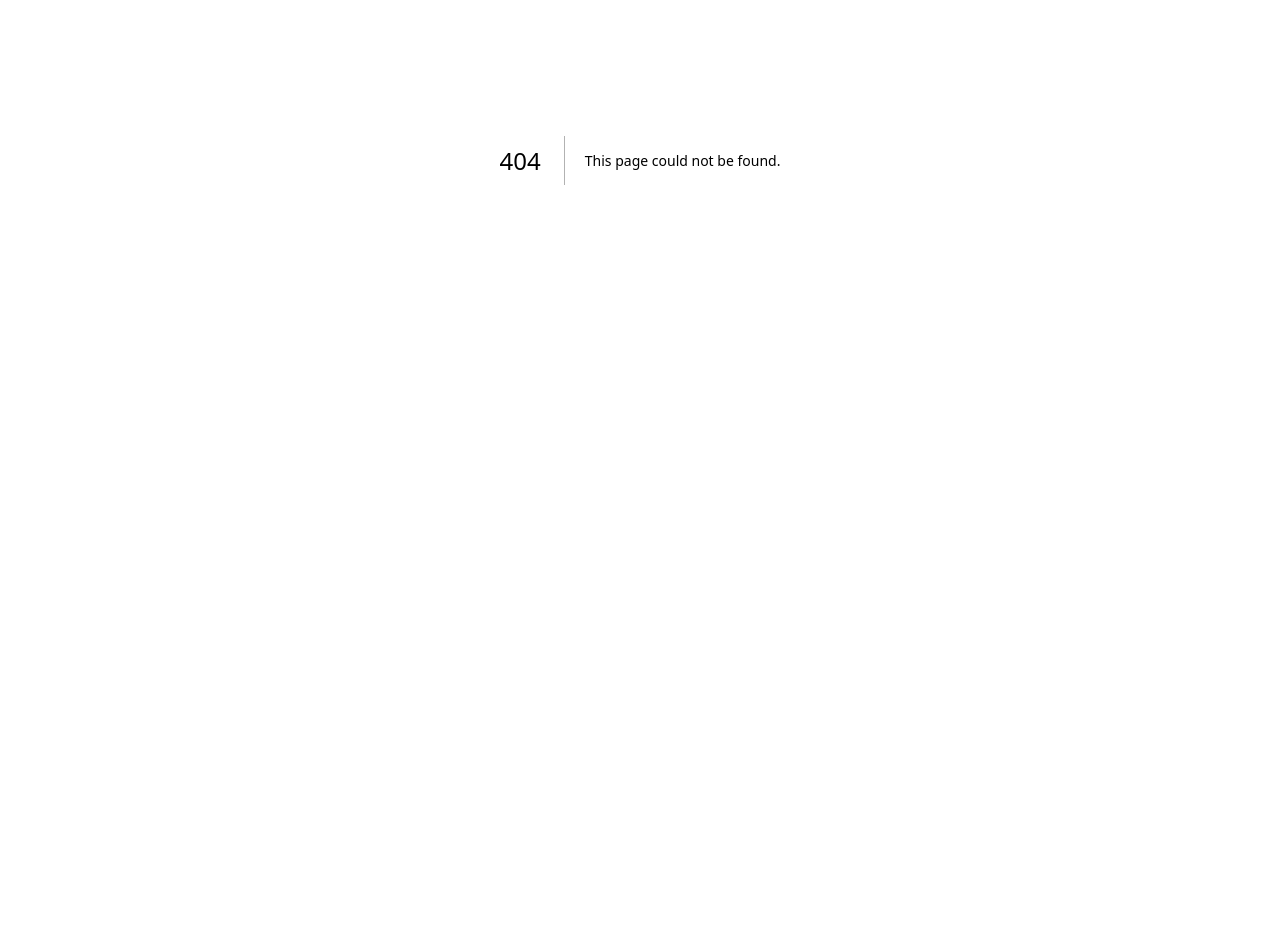
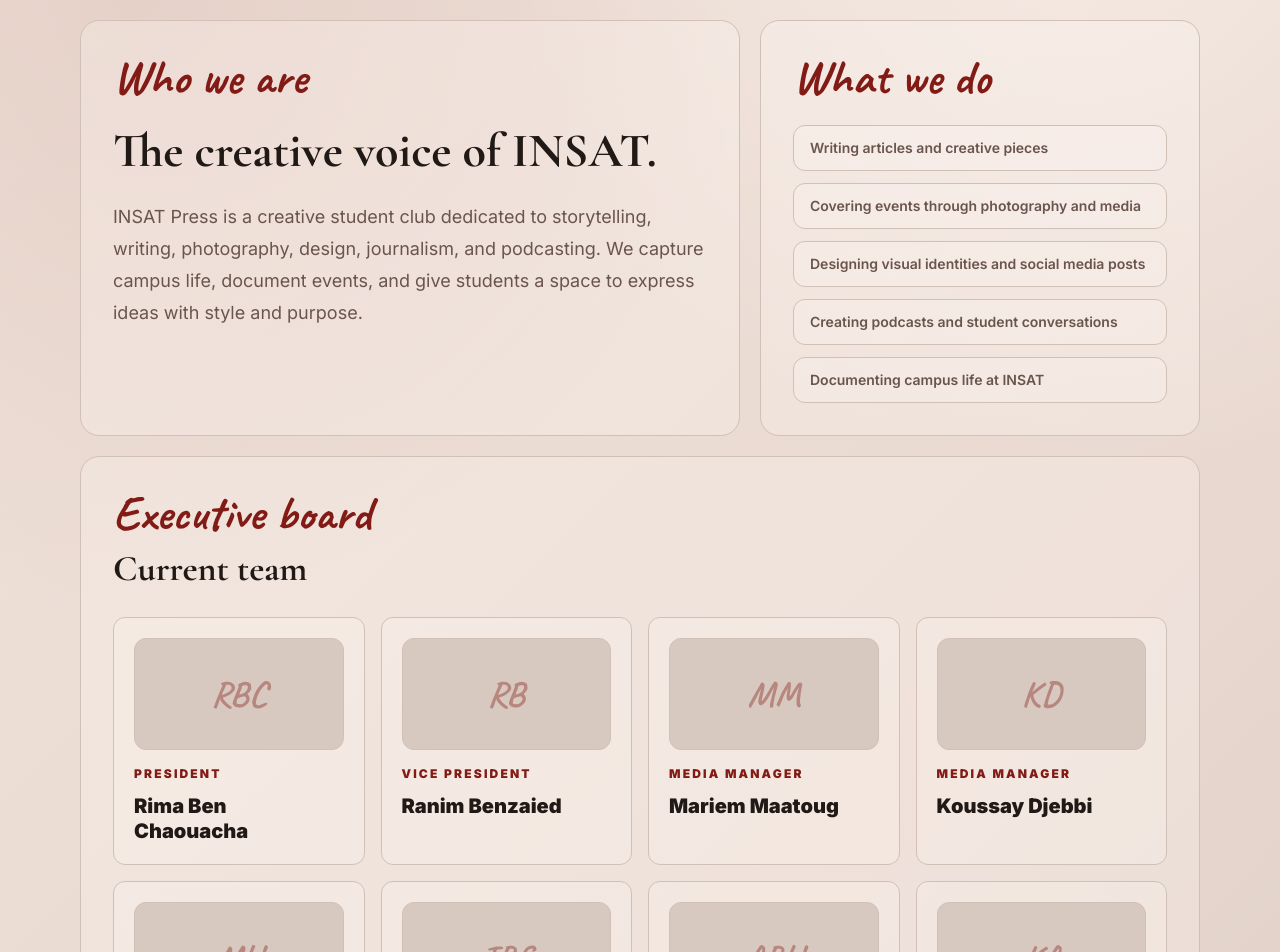
Before and after one commit to Mayssam-Hergli/insat-press, a Next.js app: page /about in a window 1280 px wide. Before the commit this address had no page. Shown: the part 240-1192 px from the top of the page. Before the commit the page ends 800 px from the top, so only its background shows below. Built offline with nearby package versions, Linux system fonts and the light colour scheme.

Commit message:
Build about page

```diff
--- /dev/null
+++ b/src/app/about/page.tsx
@@ -0,0 +1,169 @@
+import Navbar from "@/components/shared/Navbar";
+
+const activities = [
+  "Writing articles and creative pieces",
+  "Covering events through photography and media",
+  "Designing visual identities and social media posts",
+  "Creating podcasts and student conversations",
+  "Documenting campus life at INSAT",
+];
+
+const board = [
+  { role: "President", name: "Rima Ben Chaouacha", initials: "RBC" },
+  { role: "Vice President", name: "Ranim Benzaied", initials: "RB" },
+  { role: "Media Manager", name: "Mariem Maatoug", initials: "MM" },
+  { role: "Media Manager", name: "Koussay Djebbi", initials: "KD" },
+  { role: "Chief Photographer", name: "Mayssam Hergli", initials: "MH" },
+  { role: "Head of Writing", name: "Iyed Ben Slimene", initials: "IBS" },
+  { role: "RH", name: "Abdelkader Ben Hachena", initials: "ABH" },
+  { role: "Treasurer", name: "Karem Amara", initials: "KA" },
+];
+
+const webmasters = [
+  { name: "Israa Soudani", initials: "IS" },
+  { name: "Mayssam Hergli", initials: "MH" },
+];
+
+export default function AboutPage() {
+  return (
+    <main className="min-h-screen page-bg">
+      <Navbar />
+
+      <section className="px-6 py-10 md:px-12 lg:px-20">
+        <div className="mx-auto max-w-6xl">
+          <div className="mb-10">
+            <h1 className="font-serif-display bg-[linear-gradient(90deg,#821b16_0%,#9e2d27_35%,#b9433a_65%,#d2766c_100%)] bg-clip-text pb-3 text-5xl font-bold leading-[1.08] text-transparent md:text-6xl lg:text-7xl">
+              About Us
+            </h1>
+
+            <div className="mt-4 h-[1px] w-full bg-[var(--line)]" />
+          </div>
+
+          <div className="grid gap-5 lg:grid-cols-[1.2fr_0.8fr]">
+            <section className="rounded-[1.2rem] border border-[var(--line)] bg-[rgba(255,248,243,0.28)] p-6 md:p-8">
+              <p className="font-hand text-5xl font-bold leading-none text-[var(--press-red)]">
+                Who we are
+              </p>
+
+              <h2 className="font-serif-display mt-5 text-4xl font-bold leading-tight text-[var(--ink)] md:text-5xl">
+                The creative voice of INSAT.
+              </h2>
+
+              <p className="mt-5 max-w-3xl text-base leading-8 text-[var(--muted)] md:text-lg">
+                INSAT Press is a creative student club dedicated to storytelling,
+                writing, photography, design, journalism, and podcasting. We
+                capture campus life, document events, and give students a space
+                to express ideas with style and purpose.
+              </p>
+            </section>
+
+            <section className="rounded-[1.2rem] border border-[var(--line)] bg-[rgba(255,248,243,0.28)] p-6 md:p-8">
+              <p className="font-hand text-5xl font-bold leading-none text-[var(--press-red)]">
+                What we do
+              </p>
+
+              <div className="mt-6 space-y-3">
+                {activities.map((activity) => (
+                  <div
+                    key={activity}
+                    className="rounded-xl border border-[var(--line)] bg-[rgba(255,248,243,0.22)] px-4 py-3 text-sm font-semibold text-[var(--muted)]"
+                  >
+                    {activity}
+                  </div>
+                ))}
+              </div>
+            </section>
+          </div>
+
+          <section className="mt-5 rounded-[1.2rem] border border-[var(--line)] bg-[rgba(255,248,243,0.28)] p-6 md:p-8">
+            <div className="mb-7">
+              <p className="font-hand text-5xl font-bold leading-none text-[var(--press-red)]">
+                Executive board
+              </p>
+
+              <h2 className="font-serif-display mt-3 text-4xl font-bold text-[var(--ink)]">
+                Current team
+              </h2>
+            </div>
+
+            <div className="grid gap-4 sm:grid-cols-2 lg:grid-cols-4">
+              {board.map((member) => (
+                <article
+                  key={`${member.role}-${member.name}`}
+                  className="rounded-xl border border-[var(--line)] bg-[rgba(255,248,243,0.24)] p-5 transition hover:-translate-y-1 hover:shadow-xl hover:shadow-[rgba(33,25,22,0.06)]"
+                >
+                  <div className="mb-4 flex h-28 items-center justify-center rounded-xl border border-[var(--line)] bg-[var(--sand)]">
+                    <span className="font-hand text-4xl font-bold text-[rgba(130,27,22,0.38)]">
+                      {member.initials}
+                    </span>
+                  </div>
+
+                  <p className="text-xs font-black uppercase tracking-[0.18em] text-[var(--press-red)]">
+                    {member.role}
+                  </p>
+
+                  <h3 className="mt-3 text-xl font-black leading-tight text-[var(--ink)]">
+                    {member.name}
+                  </h3>
+                </article>
+              ))}
+            </div>
+          </section>
+
+          <section className="mt-5 rounded-[1.2rem] border border-[var(--line)] bg-[rgba(255,248,243,0.28)] p-8 text-center md:p-10">
+            <p className="font-hand text-5xl font-bold leading-none text-[var(--press-red)]">
+              Follow us
+            </p>
+
+            <h2 className="font-serif-display mx-auto mt-3 max-w-2xl text-4xl font-bold leading-tight text-[var(--ink)] md:text-5xl">
+              Stay connected with INSAT Press.
+            </h2>
+
+            <div className="mt-7 flex flex-wrap justify-center gap-4">
+              <a href="#" className="btn-editorial">
+                Facebook
+              </a>
+
+              <a href="#" className="btn-editorial">
+                Instagram
+              </a>
+
+              <a href="#" className="btn-editorial">
+                LinkedIn
+              </a>
+            </div>
+          </section>
+
+          <section className="mt-5 rounded-[1.2rem] border border-[var(--line)] bg-[rgba(255,248,243,0.28)] p-8 text-center md:p-10">
+            <p className="font-hand text-5xl font-bold leading-none text-[var(--press-red)]">
+              Webmasters
+            </p>
+
+            <h2 className="font-serif-display mt-3 text-4xl font-bold leading-tight text-[var(--ink)] md:text-5xl">
+              Website made and mastered by
+            </h2>
+
+            <div className="mx-auto mt-7 grid max-w-2xl gap-4 sm:grid-cols-2">
+              {webmasters.map((webmaster) => (
+                <article
+                  key={webmaster.name}
+                  className="rounded-xl border border-[var(--line)] bg-[rgba(255,248,243,0.24)] p-5"
+                >
+                  <div className="mx-auto mb-4 flex h-24 w-24 items-center justify-center rounded-full border border-[var(--line)] bg-[var(--sand)]">
+                    <span className="font-hand text-4xl font-bold text-[rgba(130,27,22,0.38)]">
+                      {webmaster.initials}
+                    </span>
+                  </div>
+
+                  <h3 className="text-xl font-black text-[var(--ink)]">
+                    {webmaster.name}
+                  </h3>
+                </article>
+              ))}
+            </div>
+          </section>
+        </div>
+      </section>
+    </main>
+  );
+}
```
